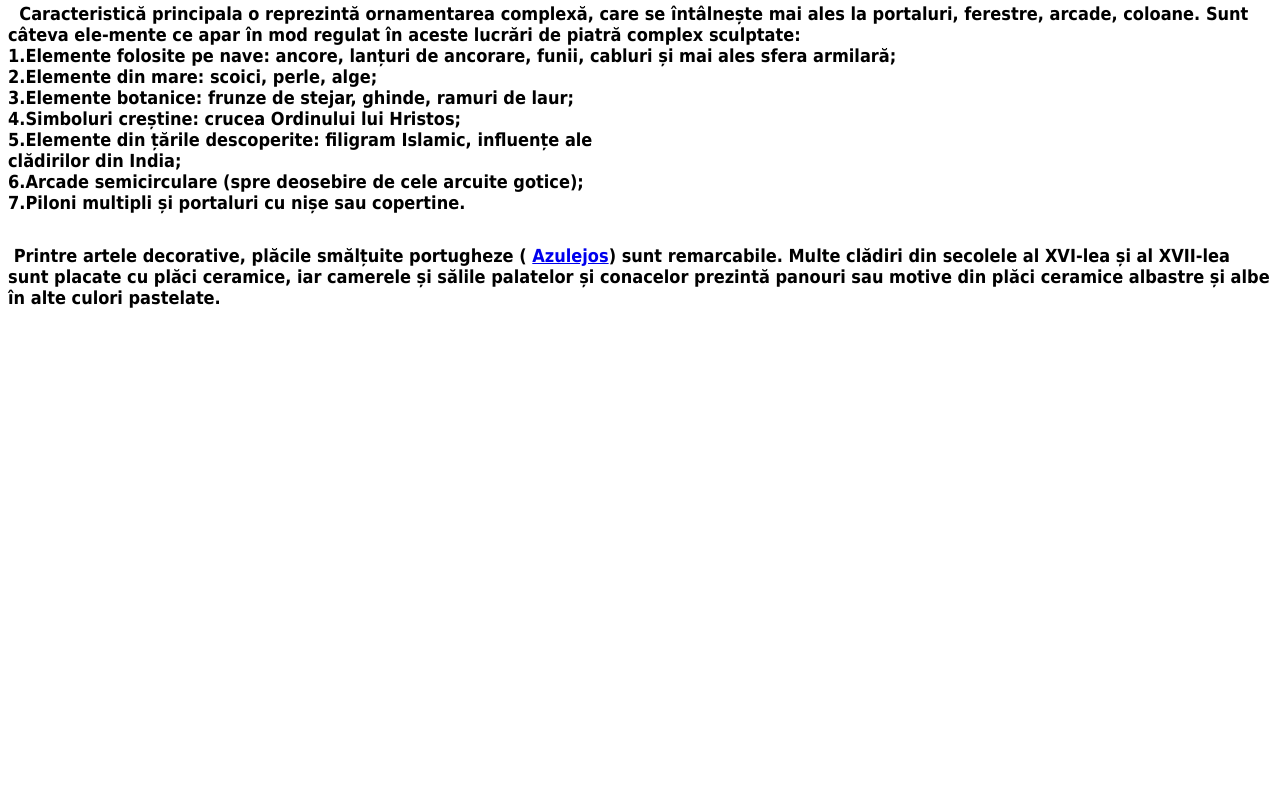
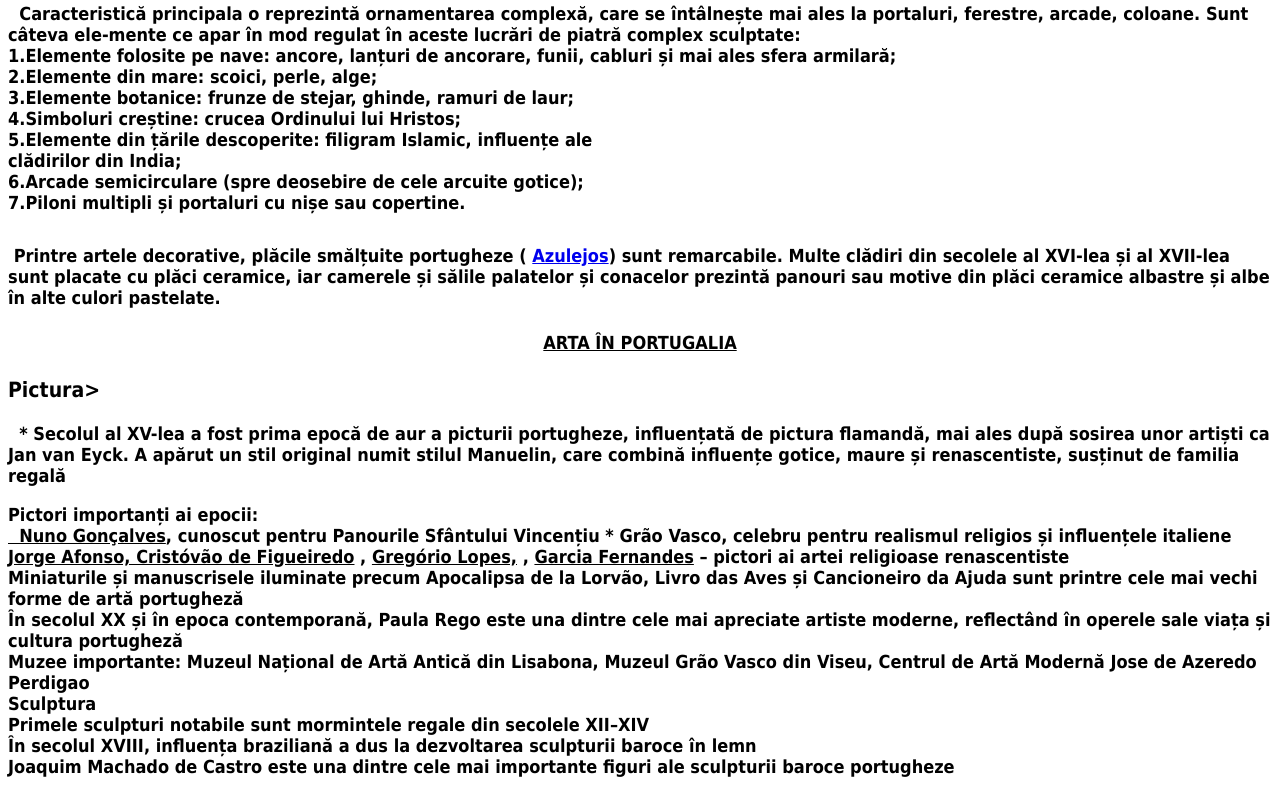
Before and after one commit to 44nico/Arhitectura-Portugheza-site, a plain HTML site: page index.html in a window 1280 px wide. Shown: the part 544-1345 px from the top of the page. Before the commit the page ends 873 px from the top, so only its background shows below. Drawn offline with Linux system fonts and the light colour scheme.

Commit message:
Update index.html

```diff
--- a/index.html
+++ b/index.html
@@ -26,6 +26,19 @@
 
 <p align="left"><font face="Tahoma"size="4"> &nbspPrintre artele decorative, plăcile smălțuite portugheze ( <a href="https://st3.depositphotos.com/1589661/16568/v/450/depositphotos_165686394-stock-illustration-portuguese-vector-tiles-pattern-lisbon.jpg" target="arhitectura.html">Azulejos</a>) sunt remarcabile. Multe clădiri din secolele al XVI-lea și al XVII-lea sunt placate cu plăci ceramice, iar camerele și sălile palatelor și conacelor prezintă panouri sau motive din plăci ceramice albastre și albe în alte culori pastelate.
 
+ <H1 align="center"><u>ARTA ÎN PORTUGALIA</u><H1>
+<H3 align="left">Pictura></H3>
+ <p align="left"><font face="Tahoma"size="4"> &nbsp * Secolul al XV-lea a fost prima epocă de aur a picturii portugheze, influențată de pictura flamandă, mai ales după sosirea unor artiști ca Jan van Eyck. A apărut un stil original numit stilul Manuelin, care combină influențe gotice, maure și renascentiste, susținut de familia regală</font></p>
+<p align="left"><font face="Tahoma"size="4"> Pictori importanți ai epocii:<br>
+<u> &nbsp Nuno Gonçalves</u>, cunoscut pentru Panourile Sfântului Vincențiu * Grão Vasco, celebru pentru realismul religios și influențele italiene<br>
+<u> Jorge Afonso, Cristóvão de Figueiredo</u> , <u> Gregório Lopes,</u> , <u>Garcia Fernandes</u> – pictori ai artei religioase renascentiste<br>
+Miniaturile și manuscrisele iluminate precum Apocalipsa de la Lorvão, Livro das Aves și Cancioneiro da Ajuda sunt printre cele mai vechi forme de artă portugheză<br>
+În secolul XX și în epoca contemporană, Paula Rego este una dintre cele mai apreciate artiste moderne, reflectând în operele sale viața și cultura portugheză<br>
+Muzee importante: Muzeul Național de Artă Antică din Lisabona, Muzeul Grão Vasco din Viseu, Centrul de Artă Modernă Jose de Azeredo Perdigao<br>
+Sculptura<br>
+Primele sculpturi notabile sunt mormintele regale din secolele XII–XIV<br>
+În secolul XVIII, influența braziliană a dus la dezvoltarea sculpturii baroce în lemn<br>
+Joaquim Machado de Castro este una dintre cele mai importante figuri ale sculpturii baroce portugheze</font></p>
 
 
 
```
